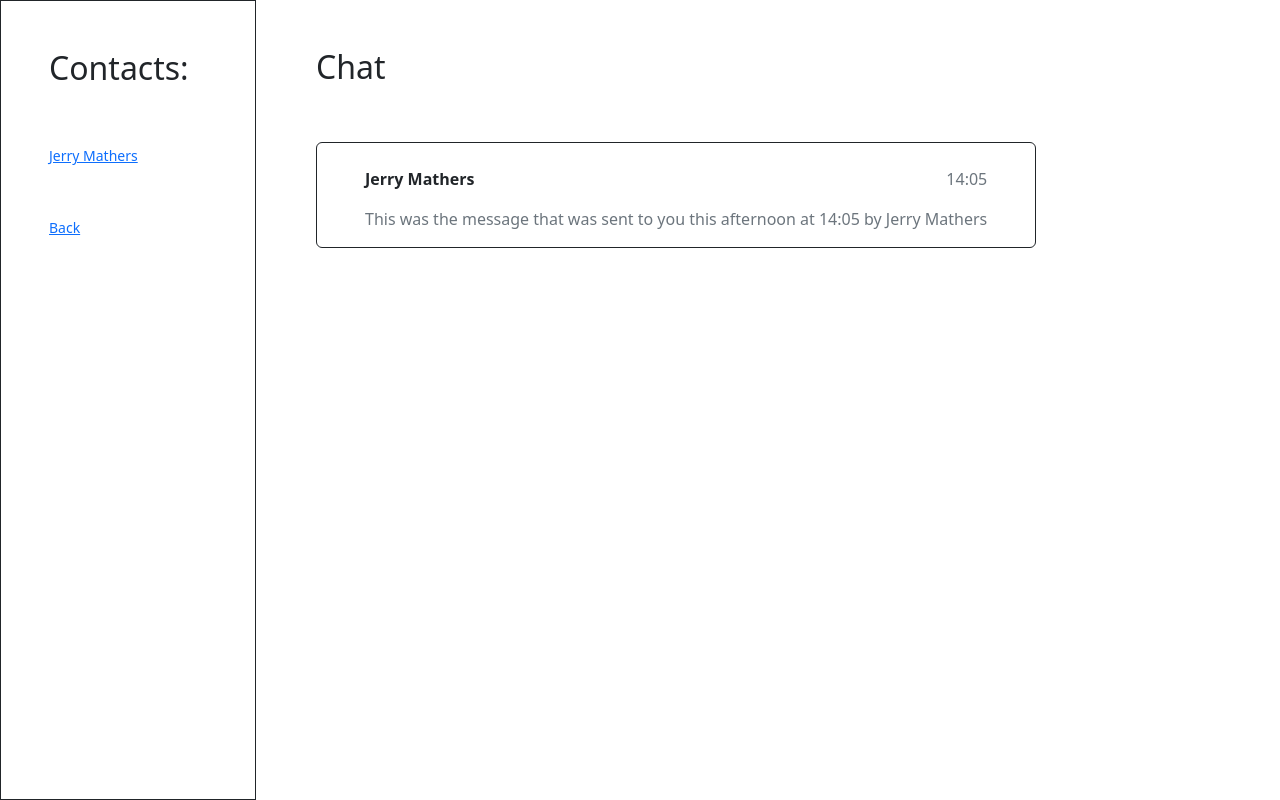
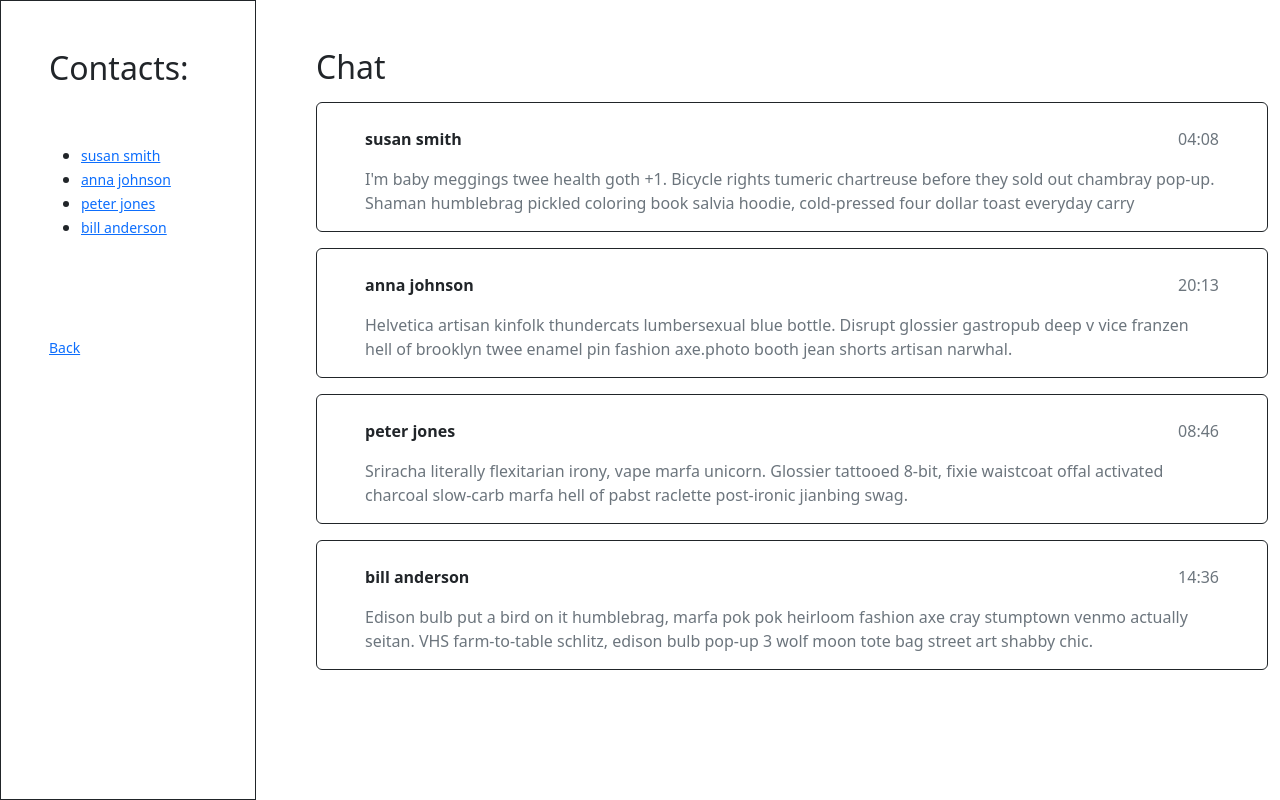
Before and after one commit to German-Cobian/SPG-Front-End, a React (Create React App) app: page /chat in a window 1280 px wide. Built offline with nearby package versions, Linux system fonts and the light colour scheme.

Commit message:
Connect Sidebar links and Chat items to mock API

```diff
--- a/src/components/Chat.js
+++ b/src/components/Chat.js
@@ -1,5 +1,6 @@
 /* eslint-disable eqeqeq */
 import React from 'react';
+import contacts from './data';
 import '../style/outlet.css';
 
 const Chat = () => {
@@ -10,13 +11,16 @@ const Chat = () => {
         <div>
           <h2 className="mt-5">Chat</h2>
         </div>
-        <div className="border border-dark rounded my-5">
-          <div class="d-flex flex-row justify-content-between mt-4">
-            <p className="ms-5"><strong>Jerry Mathers </strong></p>
-            <p className="text-secondary me-5">14:05</p>
-          </div>
-          <p className="text-secondary mx-5">This was the message that was sent to you this afternoon at 14:05 by Jerry Mathers</p>
-        </div>
+
+          {contacts.map((contact) => (
+            <div className="border border-dark rounded my-2">
+              <div class="d-flex flex-row justify-content-between mt-4">
+                  <p className="ms-5"><strong>{contact.name}</strong></p>
+                  <p className="text-secondary me-5">{contact.time}</p>
+              </div>
+              <p className="text-secondary mx-5">{contact.text}</p>
+            </div>
+          ))}
       </div>
     </div>
   );
--- a/src/components/Sidebar.js
+++ b/src/components/Sidebar.js
@@ -1,5 +1,6 @@
 import React from 'react'
 import { NavLink } from 'react-router-dom'
+import contacts from './data';
 import '../style/sidebar.css'
 
 const Sidebar = () => {
@@ -8,7 +9,18 @@ const Sidebar = () => {
     <aside className="sidebar border border-dark">
       <nav className="nav d-flex flex-column mt-5 ms-5">
         <h2>Contacts:</h2>
-        <NavLink to="/chat" activeClassName="active-link" className="mt-5"><span><small>Jerry Mathers</small></span></NavLink>
+        <ul className="my-5">
+          {contacts.map((contact) => (
+            <li key={contact.id} className="rounded-4">
+              <NavLink
+                to={`/chat/${contact.id}`}
+                activeClassName="active-link"
+                className="mt-5">
+                <span><small>{contact.name}</small></span>
+              </NavLink>
+            </li>
+          ))}
+        </ul>
         <NavLink to="/" activeClassName="active-link" className="mt-5"><span><small>Back</small></span></NavLink>
       </nav>
     </aside>
```
